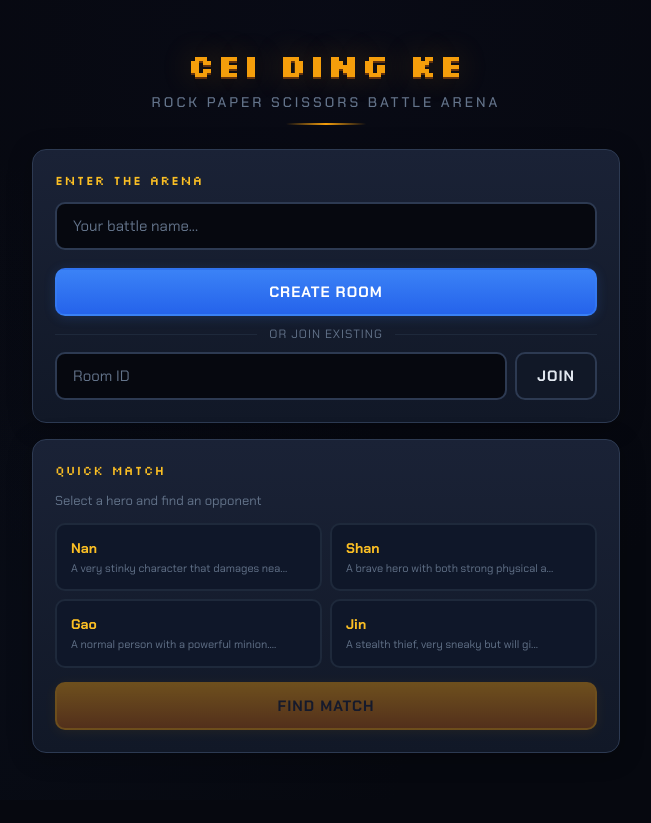
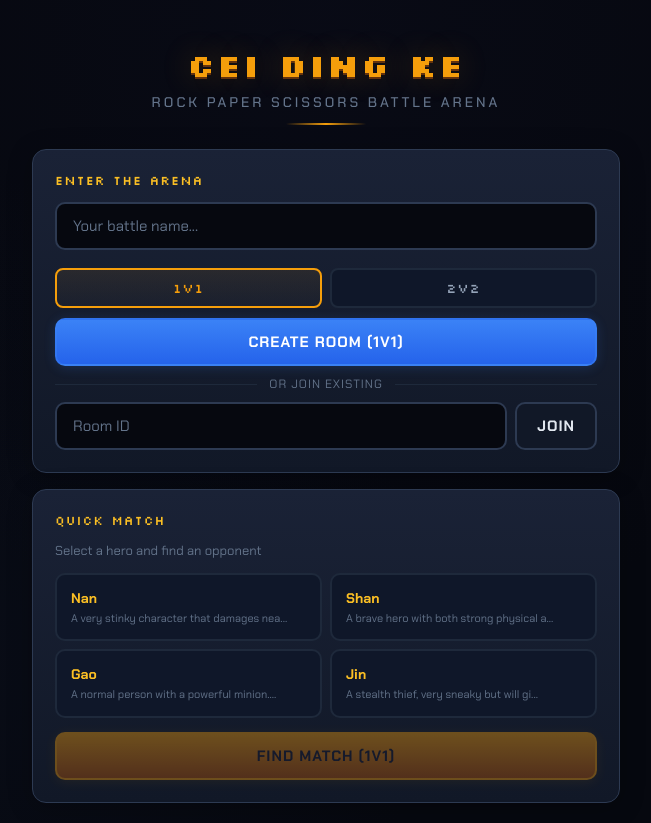
Before and after one commit to potatoCharlie/cei-ding-ke, a React (Vite) app in the folder packages/client/: page / in a window 1280 px wide. Shown: the whole page, without its empty margins (314-965 px from the left). Before the commit the page ends 800 px from the top, so only its background shows below. Built offline with nearby package versions, Linux system fonts and the light colour scheme.

Commit message:
feat: add mode selection (1v1/2v2) to menu UI

```diff
--- a/packages/client/src/App.tsx
+++ b/packages/client/src/App.tsx
@@ -18,6 +18,7 @@ export default function App() {
   const [playerName, setPlayerName] = useState('');
   const [roomId, setRoomId] = useState('');
   const [joinRoomId, setJoinRoomId] = useState('');
+  const [mode, setMode] = useState<'1v1' | '2v2'>('1v1');
   const [gameState, setGameState] = useState<GameState | null>(null);
   const [rpsResult, setRpsResult] = useState<{ choices: Record<string, RPSChoice>; winners: string[]; losers: string[]; draw: boolean } | null>(null);
   const [isMyTurn, setIsMyTurn] = useState(false);
@@ -161,10 +162,10 @@ export default function App() {
     if (!playerName.trim()) { setError('Enter your name'); return; }
     try {
       await connectSocket();
-      socket.emit('room:create', { name: playerName }, (res: { roomId: string }) => {
+      socket.emit('room:create', { name: playerName, mode }, (res: { roomId: string; mode: '1v1' | '2v2' }) => {
         setRoomId(res.roomId);
         setScreen('hero_select');
-        addLog(`Room created: ${res.roomId}`);
+        addLog(`Room created: ${res.roomId} (${mode})`);
       });
     } catch {
       setError('Failed to connect to server');
@@ -190,7 +191,7 @@ export default function App() {
     if (!playerName.trim() || !selectedHero) { setError('Enter name and select a hero'); return; }
     try {
       await connectSocket();
-      socket.emit('room:quickmatch', { name: playerName, heroId: selectedHero }, (res: { roomId: string }) => {
+      socket.emit('room:quickmatch', { name: playerName, heroId: selectedHero, mode }, (res: { roomId: string }) => {
         setRoomId(res.roomId);
         setScreen('battle');
         addLog(`Quick match! Room: ${res.roomId}`);
@@ -238,8 +239,22 @@ export default function App() {
               onChange={e => setPlayerName(e.target.value)}
             />
 
+            <div className="mode-toggle">
+              <button
+                className={`mode-btn ${mode === '1v1' ? 'active' : ''}`}
+                onClick={() => setMode('1v1')}
+              >
+                1v1
+              </button>
+              <button
+                className={`mode-btn ${mode === '2v2' ? 'active' : ''}`}
+                onClick={() => setMode('2v2')}
+              >
+                2v2
+              </button>
+            </div>
             <button className="game-btn game-btn-primary" onClick={handleCreateRoom}>
-              Create Room
+              Create Room ({mode})
             </button>
 
             <div className="divider">
@@ -280,7 +295,7 @@ export default function App() {
               onClick={handleQuickMatch}
               disabled={!selectedHero || !playerName}
             >
-              Find Match
+              Find Match ({mode})
             </button>
           </div>
 
@@ -897,4 +912,34 @@ const menuStyles = `
     font-style: italic;
     font-size: 14px;
   }
+
+  /* ─── Mode Toggle ─── */
+  .mode-toggle {
+    display: flex;
+    gap: 8px;
+  }
+
+  .mode-btn {
+    flex: 1;
+    padding: 10px;
+    border-radius: 8px;
+    border: 2px solid var(--border-dim);
+    background: var(--bg-card);
+    color: var(--text-secondary);
+    font-family: var(--font-display);
+    font-size: 13px;
+    letter-spacing: 1px;
+    cursor: pointer;
+    transition: all 0.2s;
+  }
+
+  .mode-btn:hover {
+    border-color: var(--border-bright);
+  }
+
+  .mode-btn.active {
+    border-color: var(--gold);
+    background: linear-gradient(180deg, #f59e0b15, #f59e0b05);
+    color: var(--gold);
+  }
 `;
```
